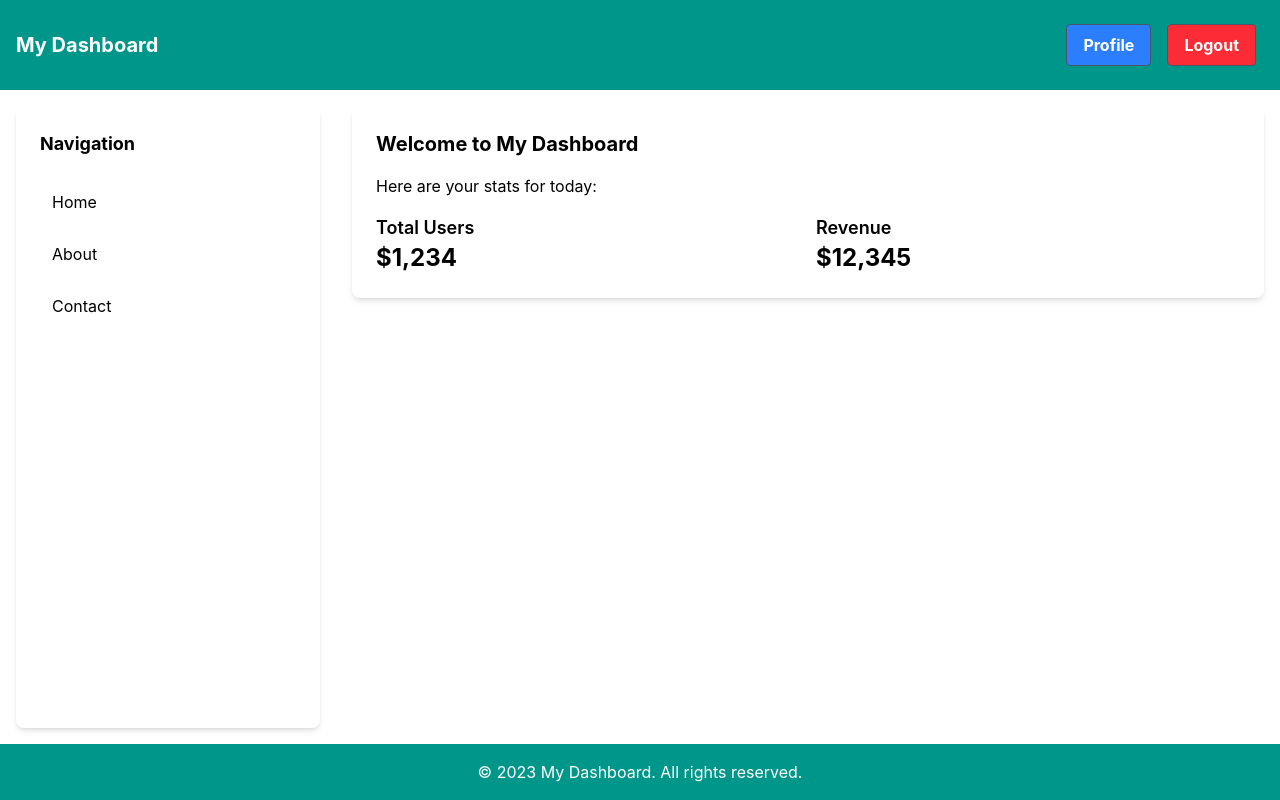
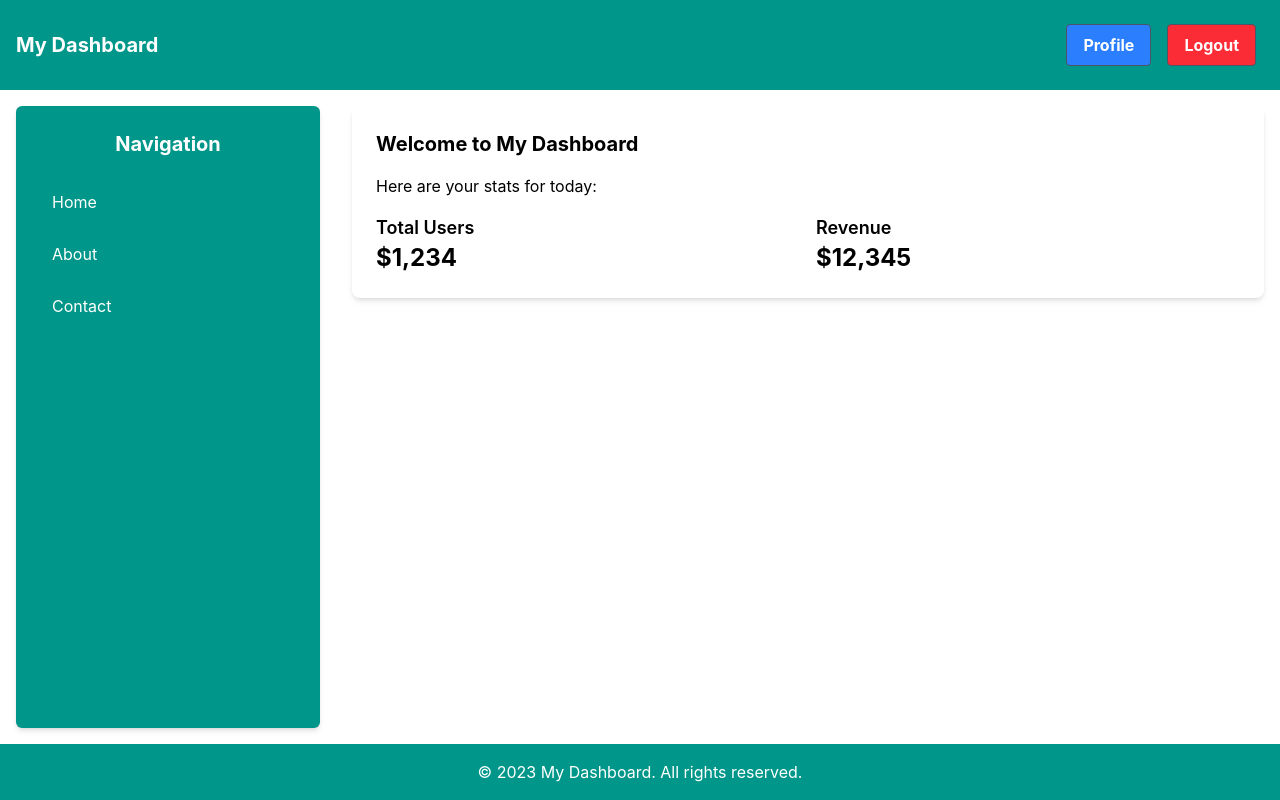
Before and after one commit to Hrisshhii/zustand-practice, a React (Vite) app in the folder dp-challenges/: page / in a window 1280 px wide. Built offline with nearby package versions, Linux system fonts and the light colour scheme.

Commit message:
Enhance Sidebar component with improved styling and layout

```diff
--- a/dp-challenges/src/components/Sidebar.tsx
+++ b/dp-challenges/src/components/Sidebar.tsx
@@ -1,24 +1,24 @@
 
 const Sidebar=()=>{
   return (
-    <aside className="bg-white rounded-lg shadow-md h-full p-6">
-      <h2 className="text-lg font-bold mb-6">Navigation</h2>
+    <aside className="bg-teal-600 rounded-md shadow-md h-full p-6 text-white">
+      <h2 className="text-xl font-bold mb-6 text-center">Navigation</h2>
 
       <ul className="space-y-3">
         <li>
-          <a href="#" className="block rounded-md px-3 py-2 hover:bg-teal-100">
+          <a href="#" className="block rounded-md px-3 py-2 hover:bg-teal-700">
             Home
           </a>
         </li>
 
         <li>
-          <a href="#" className="block rounded-md px-3 py-2 hover:bg-teal-100">
+          <a href="#" className="block rounded-md px-3 py-2 hover:bg-teal-700">
             About
           </a>
         </li>
 
         <li>
-          <a href="#" className="block rounded-md px-3 py-2 hover:bg-teal-100">
+          <a href="#" className="block rounded-md px-3 py-2 hover:bg-teal-700">
             Contact
           </a>
         </li>
```
